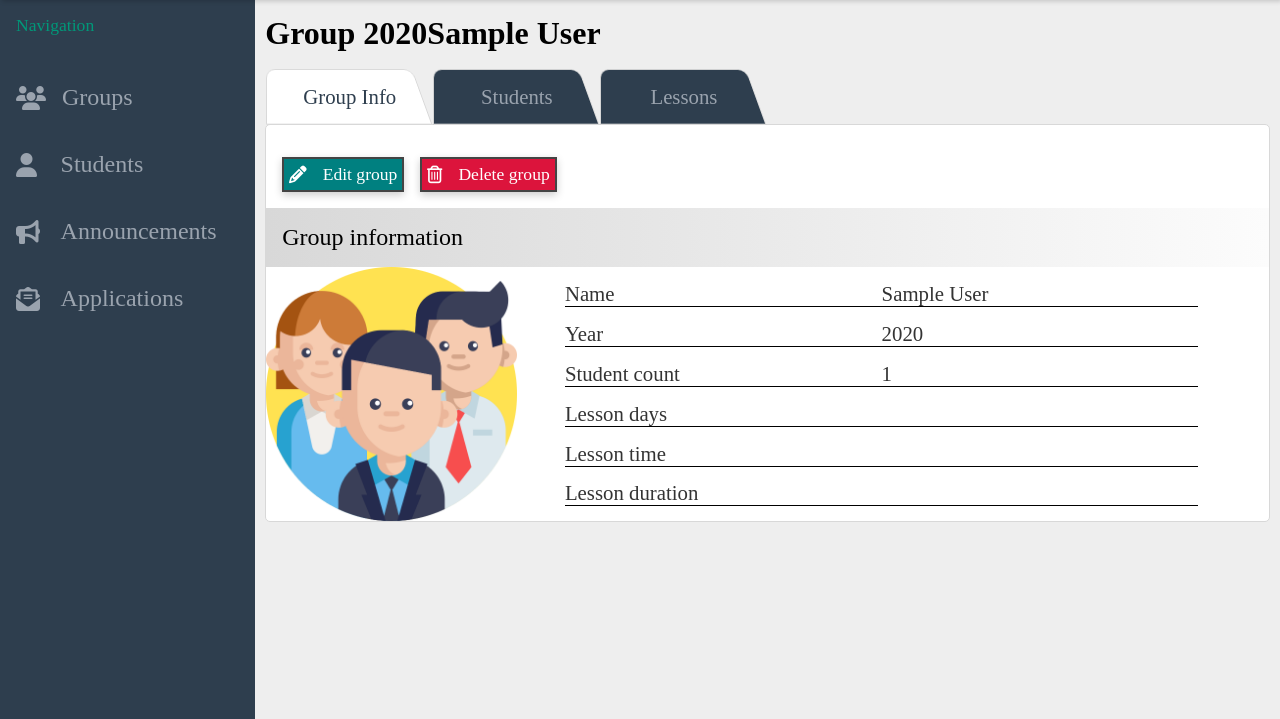
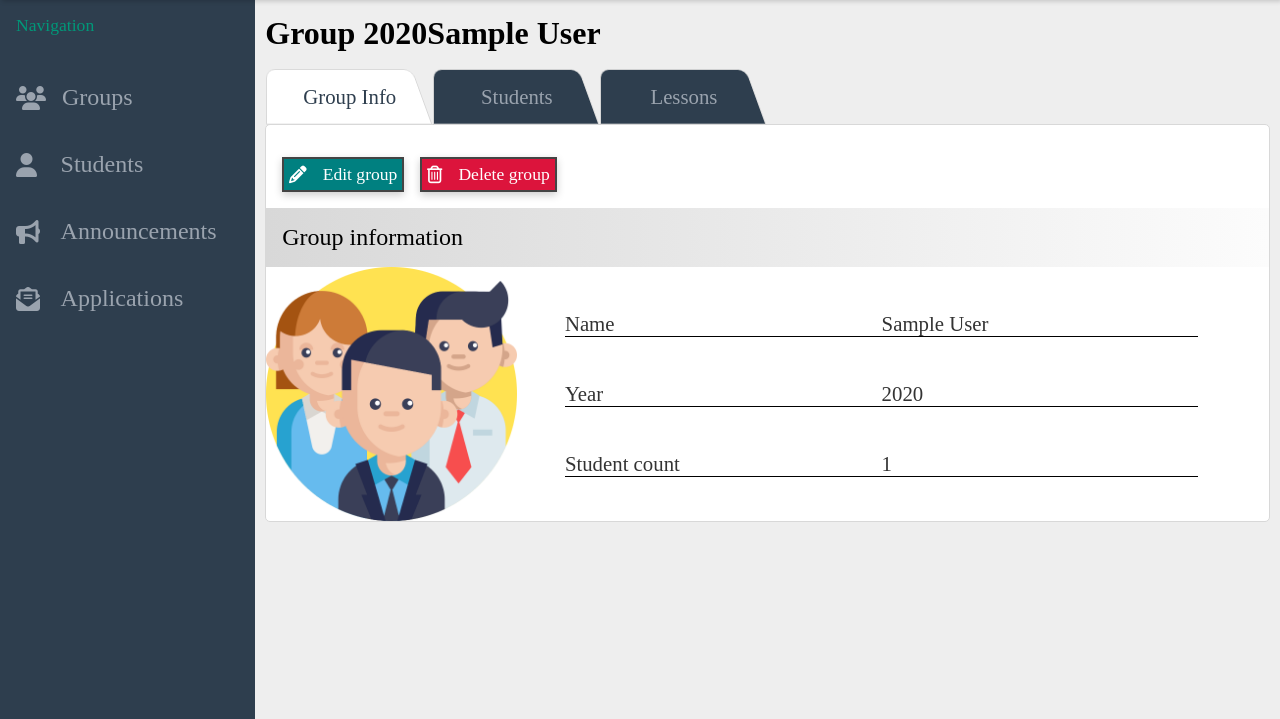
Before and after one commit to irinakulinich3712/english_for_kids, a Django app: page /groups/1/ in a window 1280 px wide. Shown: the part 81-800 px from the top of the page. Run offline with Django 3.2, Linux system fonts and the light colour scheme; a user stored in the database is signed in; tables that the repository leaves empty hold one stand-in row (values such as "Sample post"); parts of the project's set-up code (start-up, migrations or seed data) failed here and were passed over; some libraries are stand-ins or nearby versions.

Commit message:
Remove redundant data

```diff
--- a/main/templates/main/group.html
+++ b/main/templates/main/group.html
@@ -91,15 +91,7 @@
                   <div class="data-card__text-data-item"><span>Student count</span>
                      <span>{{student_count}}</span>
                   </div>
-                  <div class="data-card__text-data-item"><span>Lesson days</span>
-                     <span class="data-card__data-edit"></span>
-                  </div>
-                  <div class="data-card__text-data-item"><span>Lesson time</span>
-                     <span class="data-card__data-edit"></span>
-                  </div>
-                  <div class="data-card__text-data-item"><span>Lesson duration</span>
-                     <span class="data-card__data-edit"></span>
-                  </div>
+
                </div>
             </div>
          </div>
```
